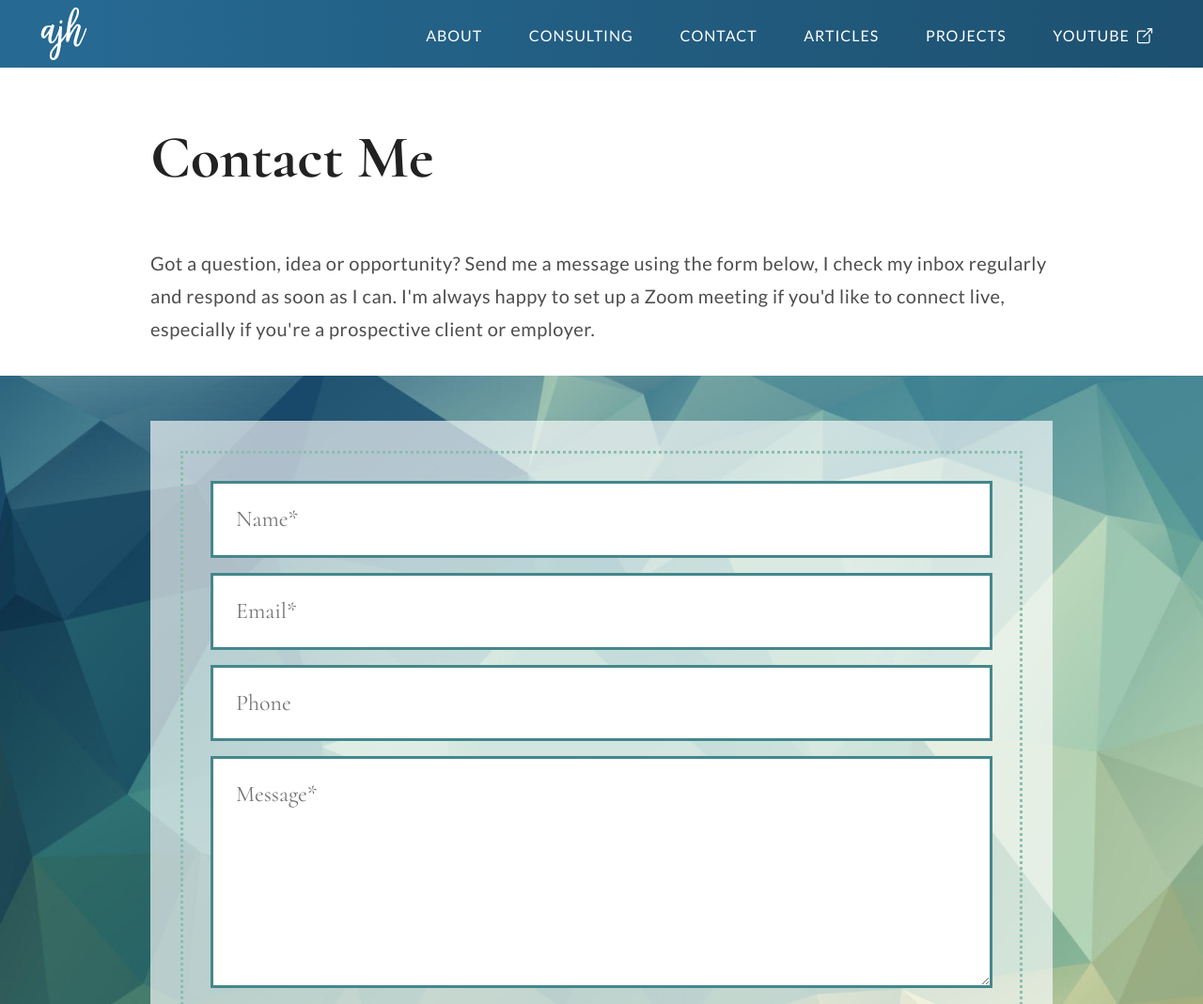
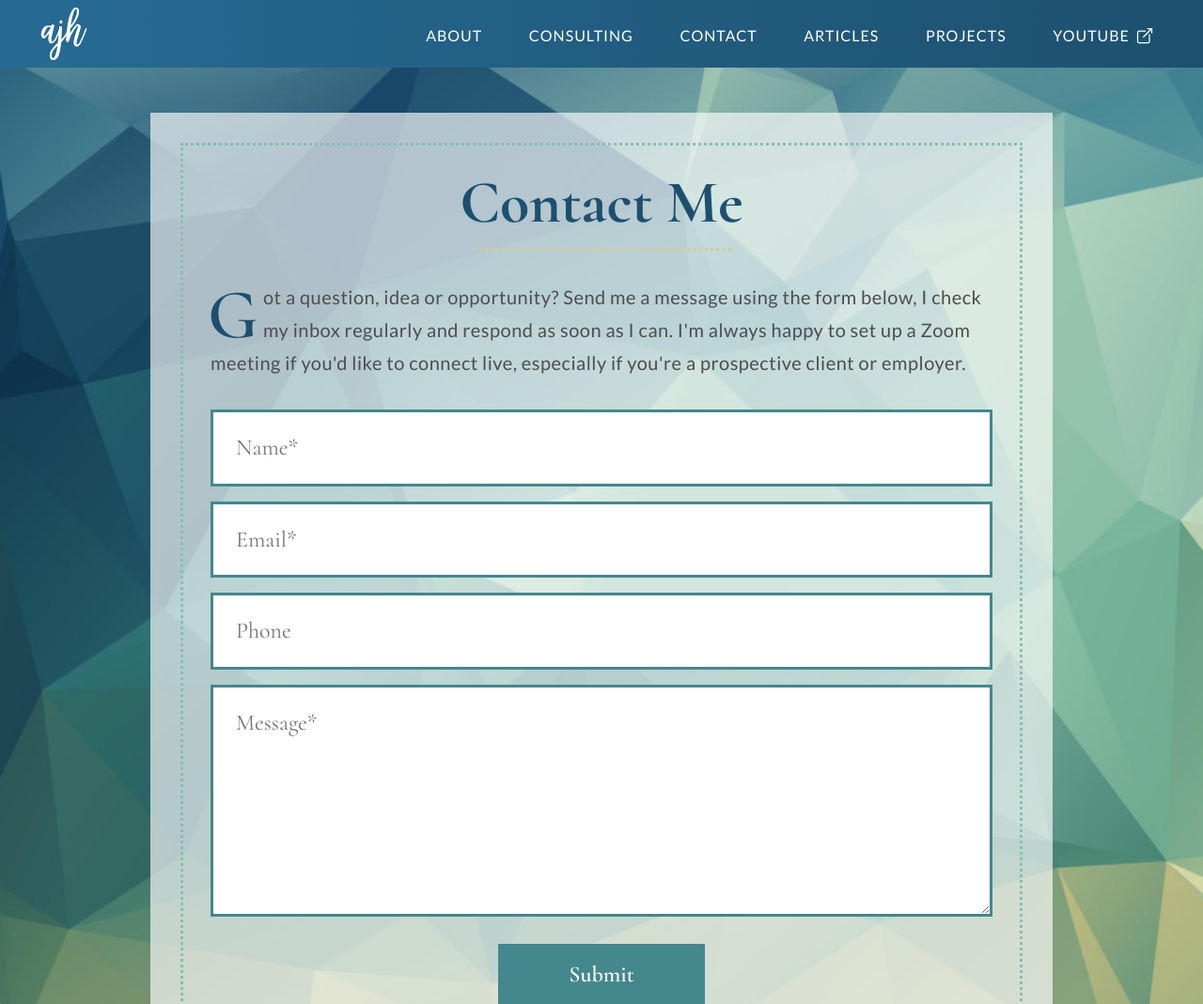
Before and after one commit to angelajholden/portfolio, a PHP site: page /contact/ in a window 1280 px wide. Shown: the top 1069 px of the page at 94% size. Run offline with PHP 8.4, Linux system fonts and the light colour scheme.

Commit message:
fixing contact page heading

```diff
--- a/contact/index.php
+++ b/contact/index.php
@@ -12,14 +12,12 @@ include_once dirname(__DIR__) . '/includes/head.php';
 <body>
 	<?php include_once dirname(__DIR__) . '/includes/header.php'; ?>
 	<main id="content" class="main">
-		<section class="contact_services">
-			<header class="content-header">
-				<h1 class="primary-heading">Contact Me</h1>
-				<p>Got a question, idea or opportunity? Send me a message using the form below, I check my inbox regularly and respond as soon as I can. I'm always happy to set up a Zoom meeting if you'd like to connect live, especially if you're a prospective client or employer.</p>
-			</header>
-		</section>
 		<section class="contact animate__animated animate__fadeIn">
 			<div class="wrap">
+				<header class="content-header">
+					<h1 class="primary-heading">Contact Me</h1>
+					<p>Got a question, idea or opportunity? Send me a message using the form below, I check my inbox regularly and respond as soon as I can. I'm always happy to set up a Zoom meeting if you'd like to connect live, especially if you're a prospective client or employer.</p>
+				</header>
 				<form class="form" action="https://formspree.io/f/xyzyqyve" method="POST">
 					<div class="form-inputs">
 						<label class="access-hidden" for="name">Name</label>
```
